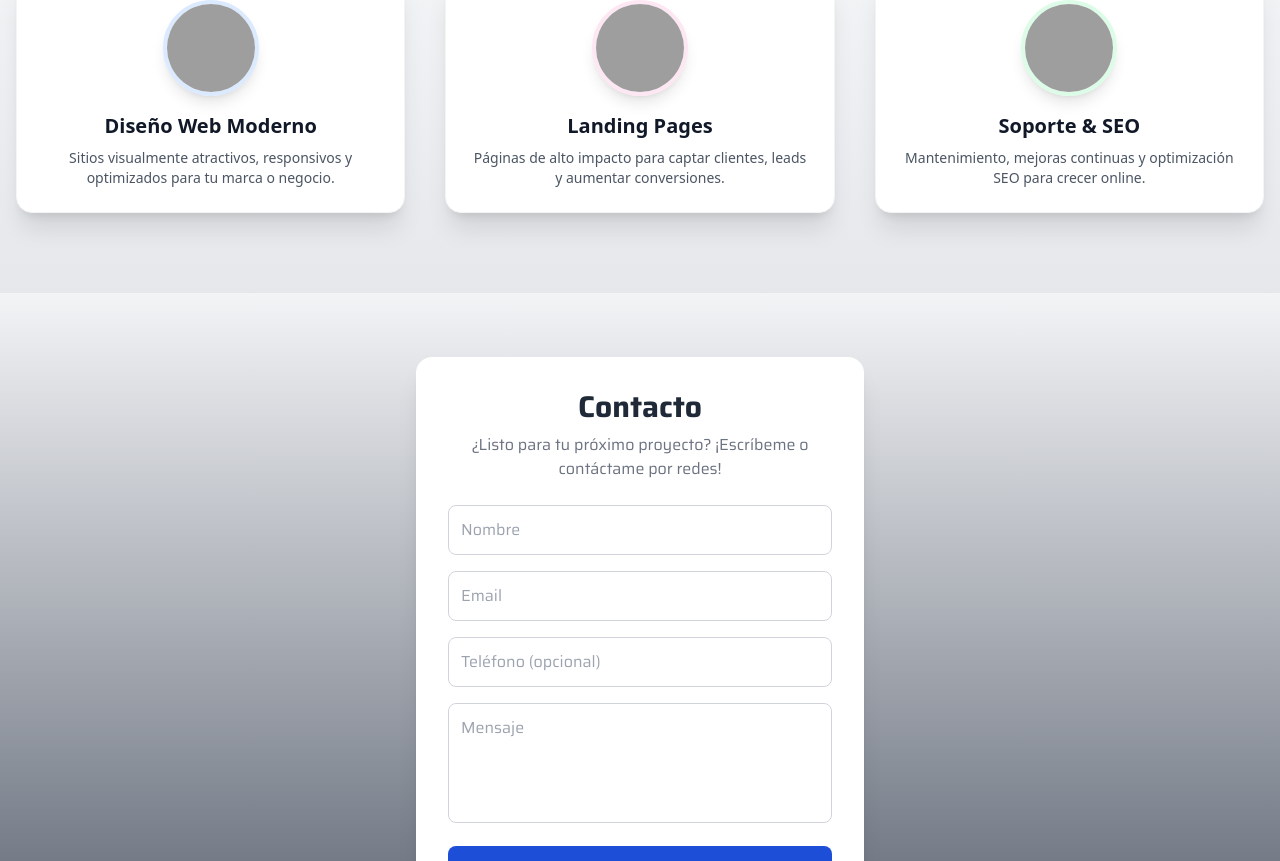
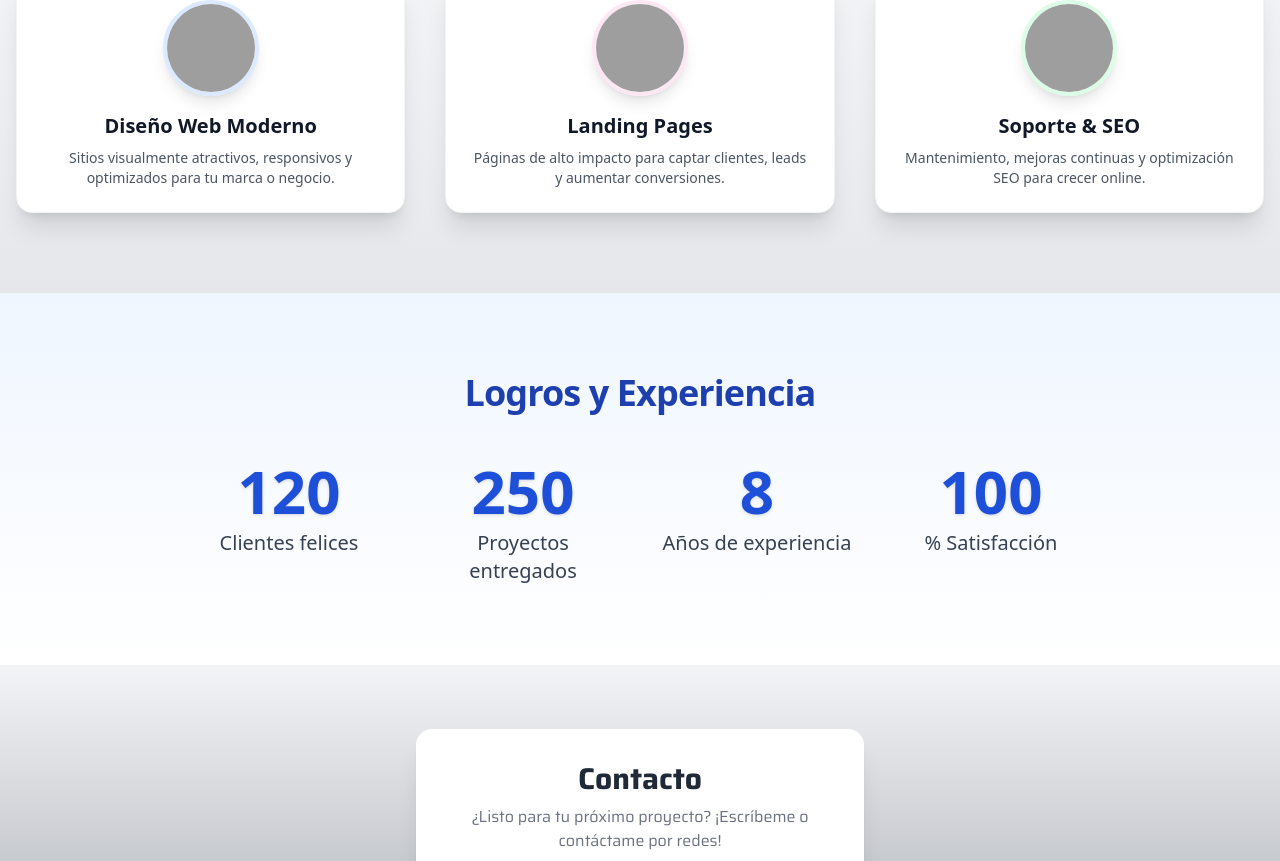
Before and after one commit to ochodesign/inv-casamiento, a React app: page / in a window 1280 px wide. Shown: the part 1405-2266 px from the top of the page. Built offline with nearby package versions, Linux system fonts and the light colour scheme; grey boxes are pictures that could not be loaded.

Commit message:
Sección de contadores animados de logros agregada con Intersection Observer

```diff
--- a/src/App.jsx
+++ b/src/App.jsx
@@ -133,6 +133,11 @@ function App() {
         </div>
       </SlideUpSection>
 
+      {/* Contadores animados de logros */}
+      <React.Suspense fallback={null}>
+        {React.createElement(require("./components/ContadoresLogros.jsx").default)}
+      </React.Suspense>
+
       {/* Contacto Section angosta y vertical */}
       <FadeInSection id="contacto" className="py-16 bg-gradient-to-t from-gray-700 to-gray-100">
         <div className="container mx-auto px-4 flex justify-center">
--- /dev/null
+++ b/src/components/ContadoresLogros.jsx
@@ -0,0 +1,59 @@
+import React, { useRef, useEffect, useState } from "react";
+
+function useInView(threshold = 0.3) {
+  const ref = useRef();
+  const [inView, setInView] = useState(false);
+  useEffect(() => {
+    const observer = new window.IntersectionObserver(
+      ([entry]) => setInView(entry.isIntersecting),
+      { threshold }
+    );
+    if (ref.current) observer.observe(ref.current);
+    return () => observer.disconnect();
+  }, [threshold]);
+  return [ref, inView];
+}
+
+function AnimatedCounter({ to, duration = 1500, label }) {
+  const [ref, inView] = useInView();
+  const [value, setValue] = useState(0);
+  useEffect(() => {
+    if (!inView) return;
+    let start = 0;
+    const startTime = performance.now();
+    function animate(now) {
+      const elapsed = now - startTime;
+      const progress = Math.min(elapsed / duration, 1);
+      setValue(Math.floor(progress * to));
+      if (progress < 1) requestAnimationFrame(animate);
+      else setValue(to);
+    }
+    requestAnimationFrame(animate);
+    // Solo animar una vez
+    // eslint-disable-next-line
+  }, [inView, to, duration]);
+  return (
+    <div ref={ref} className="flex flex-col items-center">
+      <span className="text-5xl md:text-6xl font-extrabold text-blue-700 drop-shadow animate-pulse">{value}</span>
+      <span className="text-lg md:text-xl text-gray-700 mt-2 font-medium text-center">{label}</span>
+    </div>
+  );
+}
+
+function ContadoresLogros() {
+  return (
+    <section className="py-20 bg-gradient-to-b from-blue-50 to-white">
+      <div className="container mx-auto px-4">
+        <h2 className="text-3xl md:text-4xl font-bold text-center mb-12 text-blue-800 tracking-tight">Logros y Experiencia</h2>
+        <div className="grid grid-cols-2 md:grid-cols-4 gap-10 max-w-4xl mx-auto">
+          <AnimatedCounter to={120} label="Clientes felices" />
+          <AnimatedCounter to={250} label="Proyectos entregados" />
+          <AnimatedCounter to={8} label="Años de experiencia" />
+          <AnimatedCounter to={100} label="% Satisfacción" />
+        </div>
+      </div>
+    </section>
+  );
+}
+
+export default ContadoresLogros;
```
